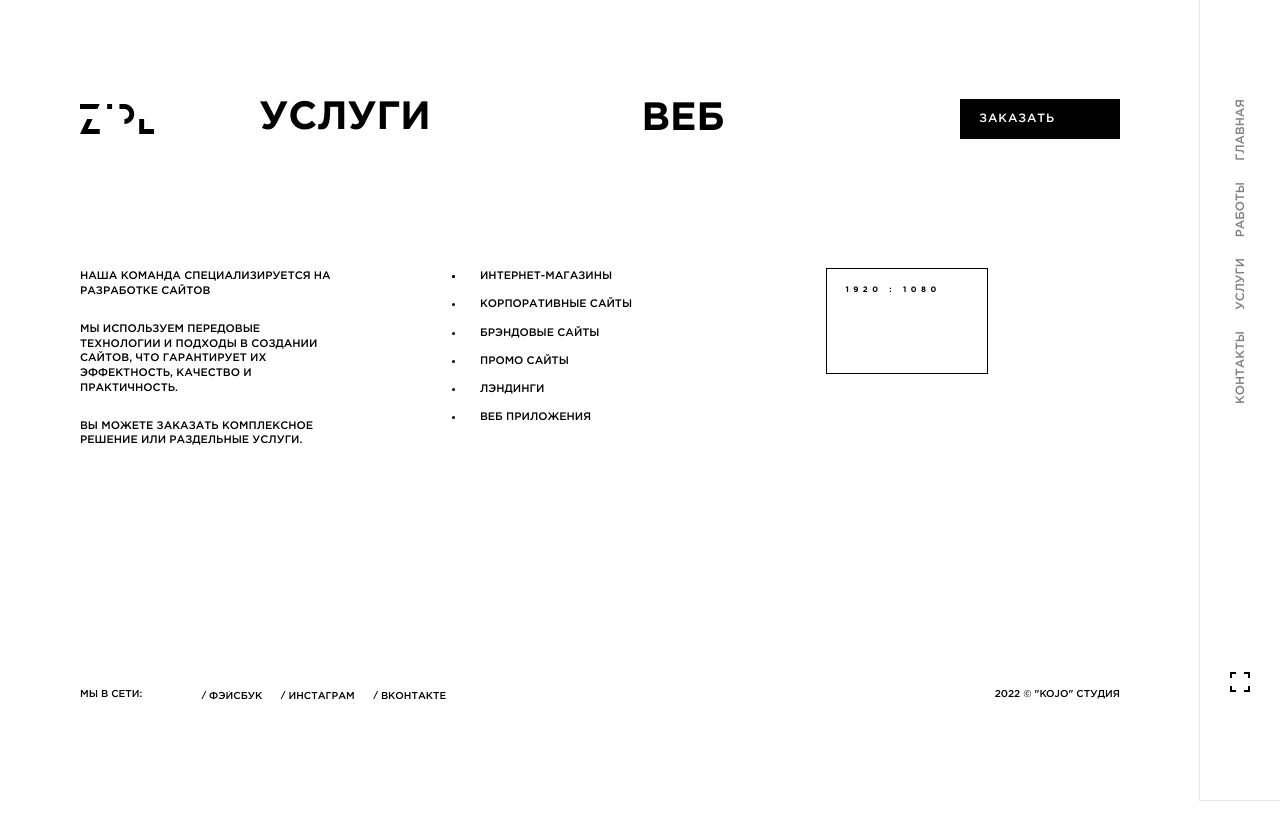
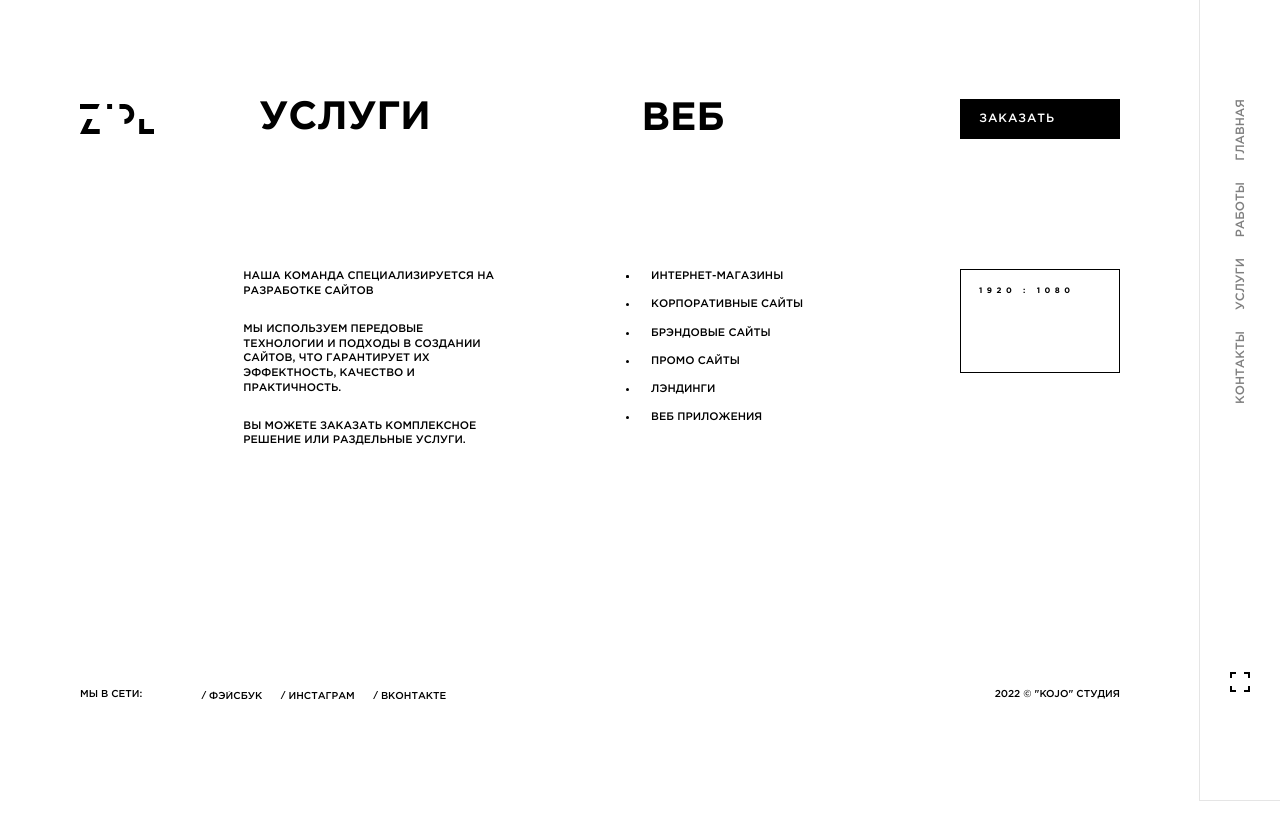
Before and after one commit to AnatolyKostarev/kojo, a React (Create React App) app: page /services in a window 1280 px wide. Shown: the top 840 px of the page. Before the commit the page ends 800 px from the top, so only its background shows below. Built offline with nearby package versions, Linux system fonts and the light colour scheme.

Commit message:
Add components for Service component

```diff
--- a/src/components/services_/services_web/ServicesImg.jsx
+++ b/src/components/services_/services_web/ServicesImg.jsx
@@ -2,5 +2,5 @@ import React from "react";
 import styles from "./ServicesWeb.module.css";
 
 export const ServicesImg = () => {
-  return <div className={styles.service__img}>{/* <p>1920 : 1080</p> */}</div>;
+  return <div className={styles.service__img}></div>;
 };
--- a/src/components/services_/services_web/ServicesWeb.jsx
+++ b/src/components/services_/services_web/ServicesWeb.jsx
@@ -9,9 +9,14 @@ const ServicesWeb = () => {
     <section id={styles.service}>
       <div className={styles.container}>
         <div className={styles.service}>
-          <ServicesInfo />
-          <ServicesList />
-          <ServicesImg />
+          <div className={styles.service__left}>
+            <div className={styles.empty}></div>
+            <ServicesInfo />
+            <ServicesList />
+          </div>
+          <div className={styles.service__right}>
+            <ServicesImg />
+          </div>
         </div>
       </div>
     </section>
--- a/src/components/services_/services_web/ServicesWeb.module.css
+++ b/src/components/services_/services_web/ServicesWeb.module.css
@@ -1,3 +1,7 @@
+#service {
+  height: 100vh;
+}
+
 .container {
   max-width: 100vw;
   padding: 0 6.25vw 0;
@@ -6,21 +10,48 @@
 
 .service {
   display: flex;
-  /* justify-content: space-between; */
+  justify-content: space-between;
   align-items: flex-start;
-  /* padding-left: 10.69vw; */
-  /* max-height: 18.83vh; */
+  padding-right: 6.25vw;
   font-size: 1.36vh;
   line-height: 1.85vh;
 }
 
-.service__info {
-  margin-right: 10.21vw;
+.service__left {
+  display: flex;
+  justify-content: space-between;
+  align-items: flex-start;
 }
 
-.service__info,
+.empty {
+  width: 10.81vw;
+}
+
+.service__info {
+  margin-right: 11.07vw;
+  margin-left: 1.95vw;
+  width: 19.79vw;
+  text-align: left;
+  text-transform: uppercase;
+  box-sizing: content-box;
+}
+
+html:-webkit-full-screen .service__info {
+  margin-right: 11.2vw;
+  margin-left: 2.65vw;
+}
+
+html:-moz-full-screen .service__info {
+  margin-right: 11.2vw;
+  margin-left: 2.65vw;
+}
+
+html:-ms-full-screen .service__info {
+  margin-right: 11.2vw;
+  margin-left: 2.65vw;
+}
+
 .service__list {
-  max-width: 19.79vw;
   text-align: left;
   text-transform: uppercase;
   box-sizing: border-box;
@@ -36,7 +67,7 @@
 }
 
 .service__list > ul > li {
-  padding-left: 1.25vw;
+  padding-left: 1vw;
   margin-bottom: 1.67vh;
 }
 
@@ -46,17 +77,16 @@
 
 .service__img {
   position: relative;
-  margin-left: 15.26vw;
-  background: url("/public/img/service/bear.gif") center no-repeat #ccc;
+  background: url("/public/img/service/developer.gif") center no-repeat #ccc;
   background-size: cover;
   width: 12.5vw;
   height: 12.96vh;
-  outline: 1px solid #000;
+  border: 1px solid #000;
   z-index: 99;
 }
 
 .service__img:hover {
-  outline: 1px solid transparent;
+  border: 0;
 }
 
 .service__img::before {
@@ -87,11 +117,3 @@
 .service__img:hover::after {
   content: "";
 }
-
-/* .service__img > p {
-  padding: 2.25vh 0 0 1.41vw;
-}
-
-.service__img > p:hover {
-  opacity: 0;
-} */
```
